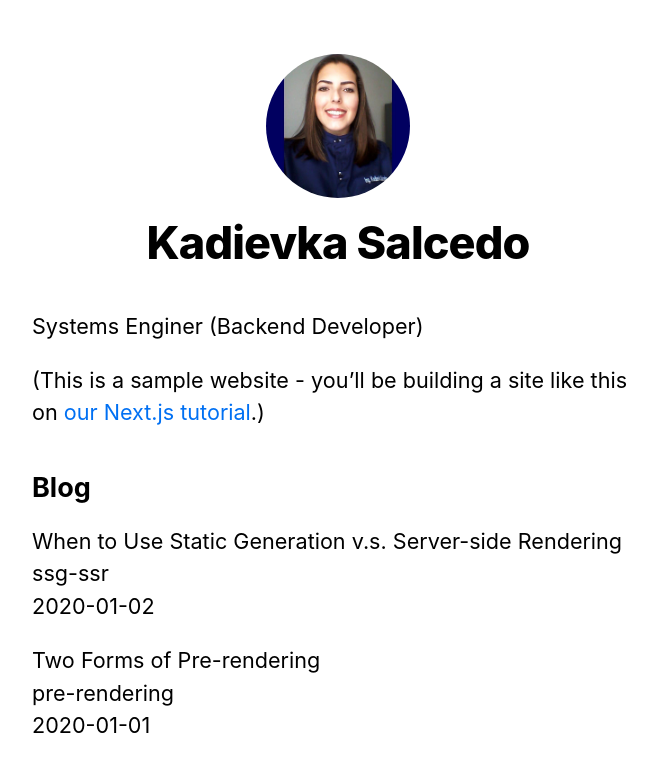
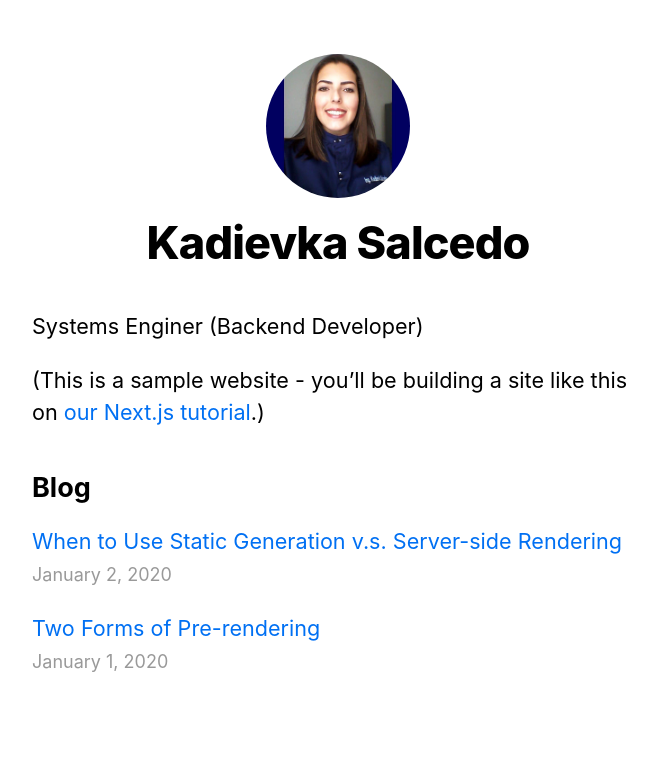
Before and after one commit to Kadievka/nextjs-blog, a Next.js app: page / in a window 1280 px wide. Shown: the top 772 px of the page, without its empty margins (302-959 px from the left). Built offline with nearby package versions, Linux system fonts and the light colour scheme.

Commit message:
Polishing the Index Page

```diff
--- a/pages/index.js
+++ b/pages/index.js
@@ -2,6 +2,8 @@
 import Layout, { siteTitle } from '../components/layout';
 import utilStyles from '../styles/utils.module.css';
 import { getSortedPostsData } from '../lib/posts';
+import Link from 'next/link';
+import Date from '../components/date';
 
 export async function getStaticProps() {
   const allPostsData = getSortedPostsData()
@@ -30,11 +32,13 @@
         <ul className={utilStyles.list}>
           {allPostsData.map(({ id, date, title }) => (
             <li className={utilStyles.listItem} key={id}>
-              {title}
+              <Link href="/posts/[id]" as={`/posts/${id}`}>
+                <a>{title}</a>
+              </Link>
               <br />
-              {id}
-              <br />
-              {date}
+              <small className={utilStyles.lightText}>
+                <Date dateString={date} />
+              </small>
             </li>
           ))}
         </ul>
```
